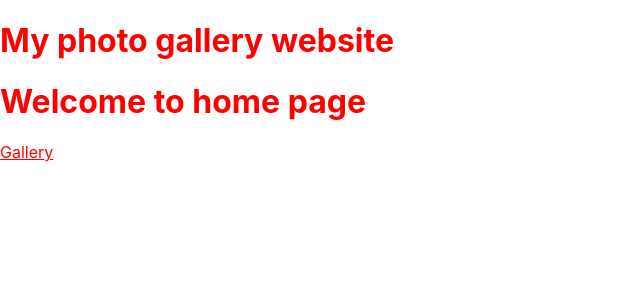
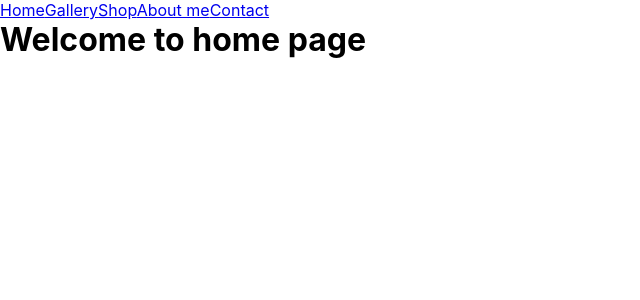
Before and after one commit to vladutclp/react-photo-gallery, a React (Create React App) app: page / in a window 1280 px wide. Shown: the top 300 px of the page, without its empty margins (0-640 px from the left). Built offline with nearby package versions, Linux system fonts and the light colour scheme.

Commit message:
Created Shop, AboutMe and Contact dummy components and linked them to router

```diff
--- a/src/App.css
+++ b/src/App.css
@@ -1,3 +1,4 @@
 * {
-  color: red;
+  margin: 0;
+  padding: 0;
 }
--- a/src/App.js
+++ b/src/App.js
@@ -2,14 +2,21 @@ import './App.css';
 import { Routes, Route } from 'react-router-dom';
 import Home from './Components/Home/Home';
 import Gallery from './Components/Gallery/Gallery';
+import NavBar from './Components/UI/NavBar/NavBar';
+import Shop from './Components/Shop/Shop';
+import AboutMe from './Components/AboutMe/AboutMe';
+import Contact from './Components/Contact/Contact';
 
 function App() {
   return (
     <div className='App'>
-      <h1>My photo gallery website</h1>
+      <NavBar />
       <Routes>
         <Route path='/' element={<Home />} />
         <Route path='/gallery' element={<Gallery />} />
+        <Route path='/shop' element={<Shop />} />
+        <Route path='/aboutme' element={<AboutMe />} />
+        <Route path='/contact' element={<Contact />} />
       </Routes>
     </div>
   );
--- /dev/null
+++ b/src/Components/AboutMe/AboutMe.js
@@ -0,0 +1,5 @@
+const AboutMe = () => {
+  return <div>About me</div>;
+};
+
+export default AboutMe;
--- /dev/null
+++ b/src/Components/Contact/Contact.js
@@ -0,0 +1,5 @@
+const Contact = () => {
+  return <div>Contact page</div>;
+};
+
+export default Contact;
--- a/src/Components/Home/Home.js
+++ b/src/Components/Home/Home.js
@@ -6,9 +6,7 @@ const Home = () => {
       <main>
         <h1>Welcome to home page</h1>
       </main>
-      <nav>
-        <Link to='/gallery'>Gallery</Link>
-      </nav>
+
     </div>
   );
 };
--- /dev/null
+++ b/src/Components/Shop/Shop.js
@@ -0,0 +1,5 @@
+const Shop = () => {
+  return <h1>Shop page</h1>;
+};
+
+export default Shop;
--- /dev/null
+++ b/src/Components/UI/NavBar/NavBar.js
@@ -0,0 +1,15 @@
+import { Link } from 'react-router-dom';
+
+const NavBar = () => {
+  return (
+    <nav>
+      <Link to='/'>Home</Link>
+      <Link to='/gallery'>Gallery</Link>
+      <Link to='/shop'>Shop</Link>
+      <Link to='/aboutme'>About me</Link>
+      <Link to='/contact'>Contact</Link>
+    </nav>
+  );
+};
+
+export default NavBar;
```
